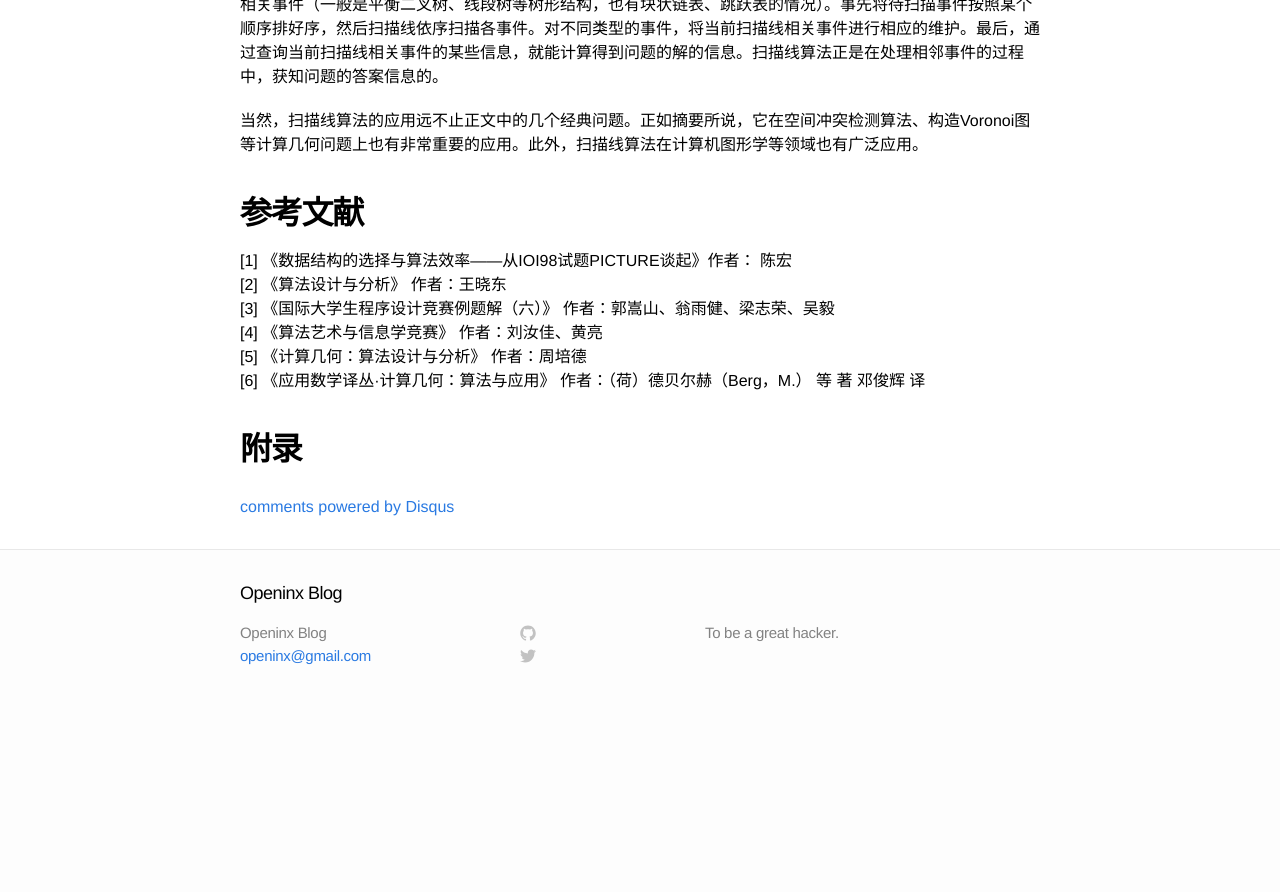
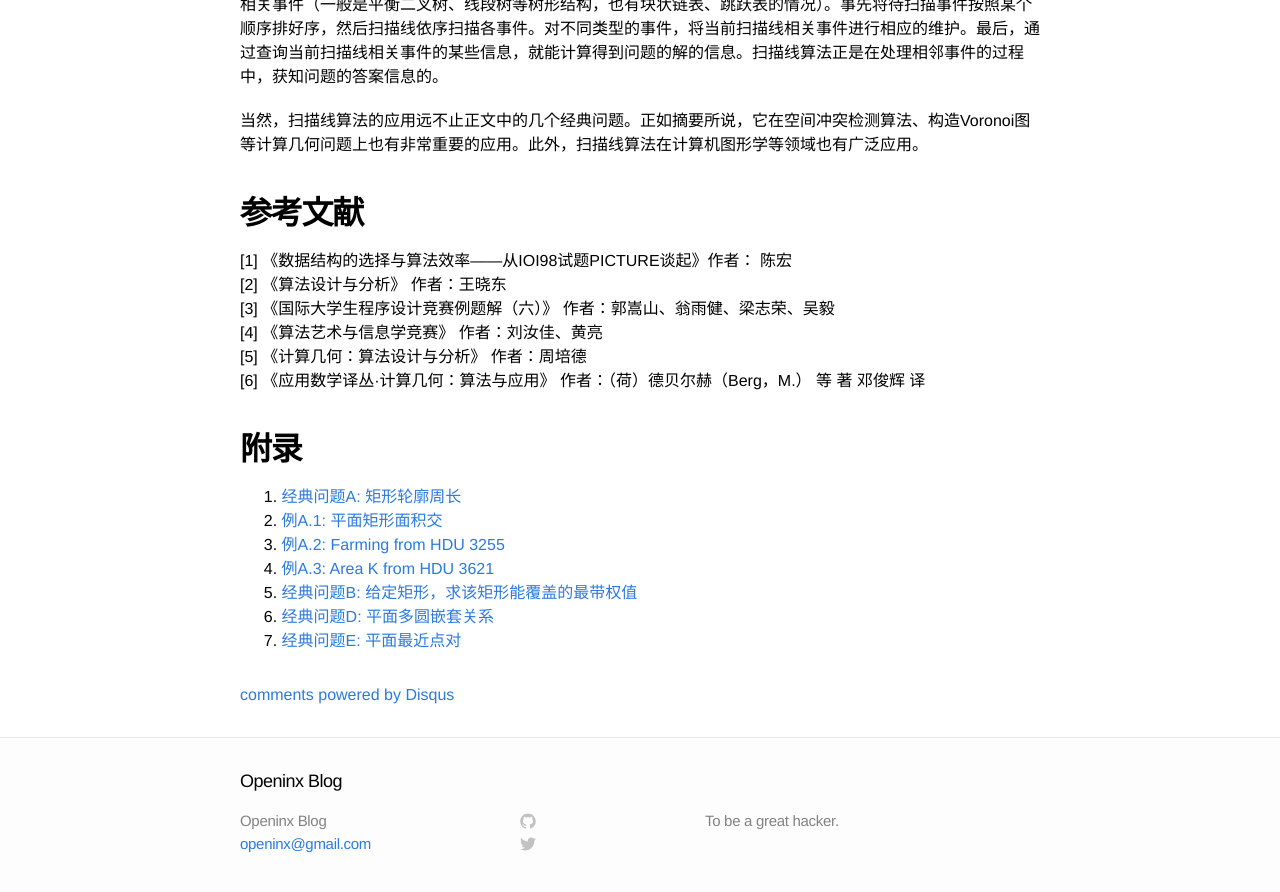
Before and after one commit to SteNicholas/openinx.github.io, a Jekyll site: the page built from _posts/2013-01-01-plane-sweep-thinking.md, in a window 1280 px wide and 900 px high, scrolled down 14682 px. Shown: the top 892 px of the window. Built offline with Jekyll 4.4.1, drawn with Linux system fonts in a browser that asks for light colours; Markdown is read by kramdown in place of the engine named in the settings; comment, search, counter and statistics services are not loaded; before the commit the page ends 15394 px from its top, so only the background shows below that.

Commit message:
new posts

```diff
--- a/_posts/2013-01-01-plane-sweep-thinking.md
+++ b/_posts/2013-01-01-plane-sweep-thinking.md
@@ -451,3 +451,11 @@ __复杂度分析__
 
 
 ## __附录__
+
+1. [经典问题A: 矩形轮廓周长](https://github.com/openinx/algorithm-solution/blob/master/plane-sweep-thinking/a.cpp)
+2. [例A.1: 平面矩形面积交](https://github.com/openinx/algorithm-solution/blob/master/plane-sweep-thinking/a1.cpp)
+3. [例A.2: Farming  from HDU 3255](https://github.com/openinx/algorithm-solution/blob/master/plane-sweep-thinking/a2.cpp)
+4. [例A.3: Area K from HDU 3621](https://github.com/openinx/algorithm-solution/blob/master/plane-sweep-thinking/a3.cpp)
+5. [经典问题B: 给定矩形，求该矩形能覆盖的最带权值](https://github.com/openinx/algorithm-solution/tree/master/plane-sweep-thinking)
+6. [经典问题D: 平面多圆嵌套关系](https://github.com/openinx/algorithm-solution/blob/master/plane-sweep-thinking/d.cpp)
+7. [经典问题E: 平面最近点对](https://github.com/openinx/algorithm-solution/blob/master/plane-sweep-thinking/e.cpp)
```
